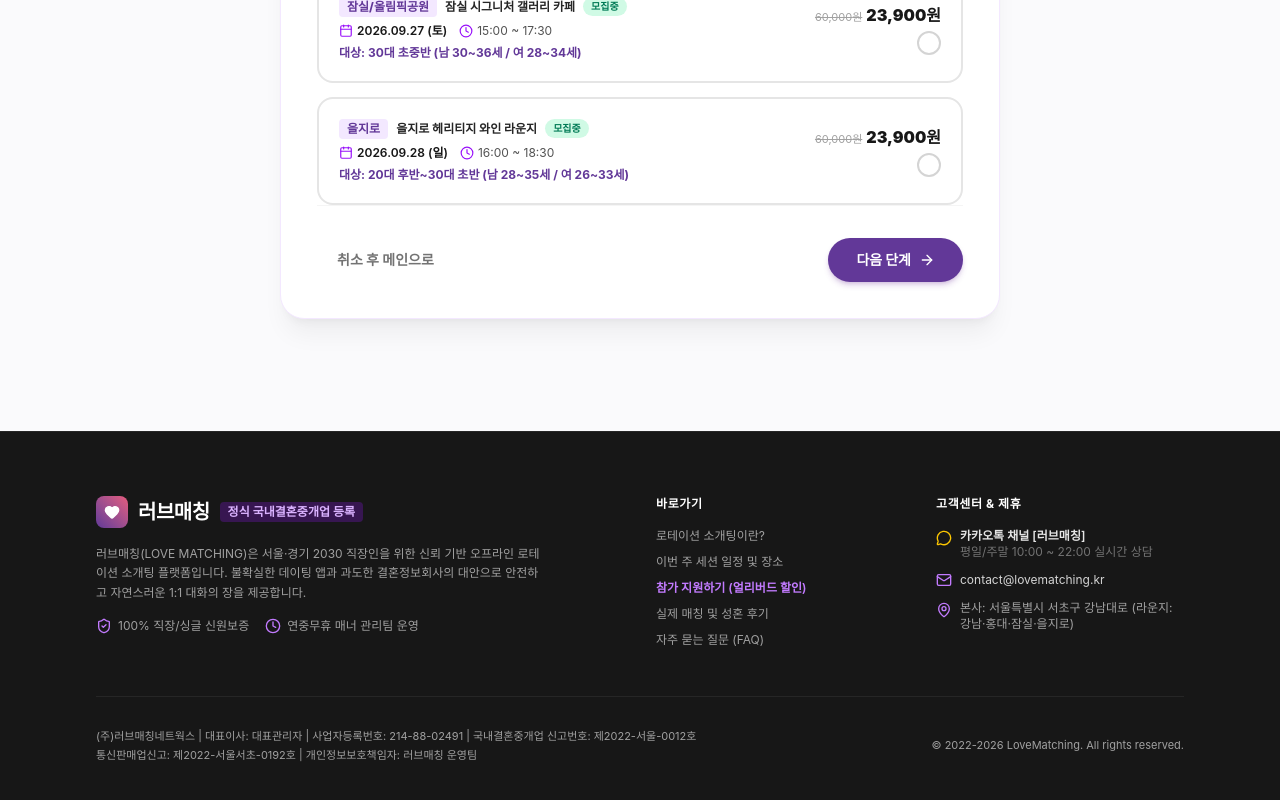
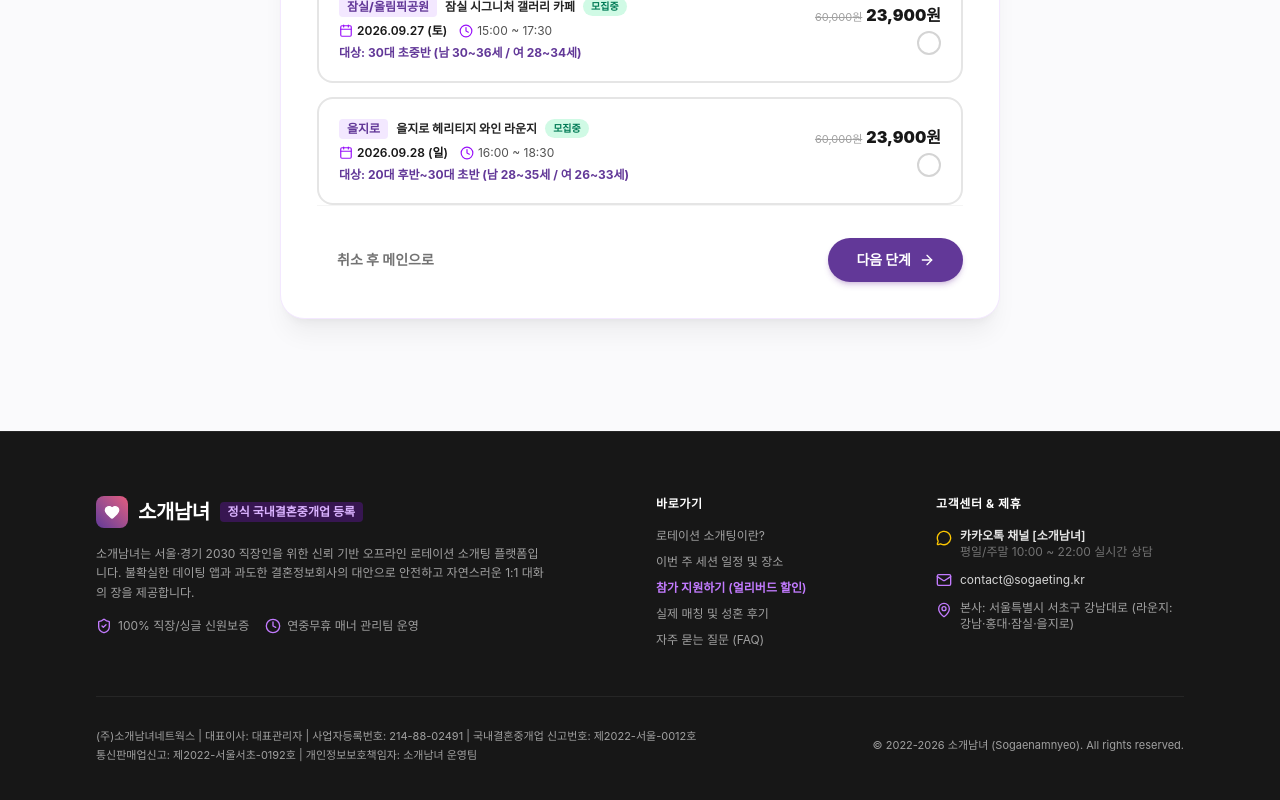
Before and after one commit to sooho-shin/sogae, a Next.js app: page /apply in a window 1280 px wide. Shown: the part 962-1762 px from the top of the page. Built offline with nearby package versions, Linux system fonts and the light colour scheme.

Commit message:
refactor: 브랜드명을 러브매칭에서 소개남녀로 전체 변경

```diff
--- a/src/app/layout.tsx
+++ b/src/app/layout.tsx
@@ -5,11 +5,11 @@ import Footer from '@/components/Footer';
 import FloatingCTA from '@/components/FloatingCTA';
 
 export const metadata: Metadata = {
-  title: '러브매칭 (LoveMatching) | 서울·경기 2030 직장인 로테이션 소개팅 1위',
+  title: '소개남녀 | 서울·경기 2030 직장인 로테이션 소개팅 1위',
   description:
-    '좋은 사람은 직접 마주했을 때 더 선명하게 보입니다. 어플의 불안함과 결정사의 부담을 없앤 가장 현실적인 1:1 오프라인 로테이션 소개팅 플랫폼. 100% 직장·미혼 신원 보증.',
+    '좋은 사람은 직접 마주했을 때 더 선명하게 보입니다. 어플의 불안함과 결정사의 부담을 없앤 가장 현실적인 1:1 오프라인 로테이션 소개팅 플랫폼 소개남녀. 100% 직장·미혼 신원 보증.',
   keywords: [
-    '러브매칭',
+    '소개남녀',
     '로테이션소개팅',
     '직장인소개팅',
     '서울소개팅',
@@ -20,10 +20,10 @@ export const metadata: Metadata = {
     '2030소개팅',
   ],
   openGraph: {
-    title: '러브매칭 | 서울·경기 2030 직장인 로테이션 소개팅 1위',
-    description: '좋은 사람은 직접 마주했을 때 더 선명하게 보입니다. 45,000명이 선택한 안전한 로테이션 소개팅.',
-    url: 'https://www.lovematching.kr',
-    siteName: '러브매칭',
+    title: '소개남녀 | 서울·경기 2030 직장인 로테이션 소개팅 1위',
+    description: '좋은 사람은 직접 마주했을 때 더 선명하게 보입니다. 45,000명이 선택한 안전한 로테이션 소개팅 소개남녀.',
+    url: 'https://www.sogaenamnyeo.kr',
+    siteName: '소개남녀',
     locale: 'ko_KR',
     type: 'website',
   },
--- a/src/app/page.tsx
+++ b/src/app/page.tsx
@@ -136,11 +136,11 @@ export default function HomePage() {
         </div>
       </section>
 
-      {/* 3. COMPARISON SECTION: WHY LOVE MATCHING? */}
+      {/* 3. COMPARISON SECTION: WHY SOGAENAMNYEO? */}
       <section className="py-16 md:py-24 max-w-6xl mx-auto px-4 sm:px-6 lg:px-8">
         <div className="text-center max-w-2xl mx-auto mb-12 md:mb-16 space-y-3">
           <span className="text-xs font-extrabold text-[#623898] uppercase tracking-wider bg-purple-100 px-3 py-1 rounded-full">
-            WHY LOVE MATCHING
+            WHY SOGAENAMNYEO
           </span>
           <h2 className="text-2xl sm:text-3xl md:text-4xl font-extrabold text-neutral-900">
             소개팅 앱과 결정사 사이,
@@ -181,17 +181,17 @@ export default function HomePage() {
             </div>
           </div>
 
-          {/* Option 2: Love Matching (Hero Card) */}
+          {/* Option 2: Sogaenamnyeo (Hero Card) */}
           <div className="relative bg-gradient-to-b from-purple-50 via-white to-purple-50/50 rounded-2xl p-6 sm:p-8 border-2 border-[#623898] shadow-xl shadow-purple-900/10 flex flex-col justify-between">
             <div className="absolute -top-3.5 left-1/2 -translate-x-1/2 px-4 py-1 rounded-full bg-[#623898] text-white text-xs font-black shadow-md">
-              BEST · 러브매칭 로테이션
+              BEST · 소개남녀 로테이션
             </div>
             <div>
               <div className="w-12 h-12 rounded-xl bg-gradient-to-tr from-[#623898] to-[#8C52FF] text-white flex items-center justify-center font-bold mb-4 shadow-md shadow-purple-500/30">
                 <Heart className="w-6 h-6 fill-white" />
               </div>
               <h3 className="text-xl font-extrabold text-neutral-900 mb-2">
-                러브매칭 로테이션 소개팅
+                소개남녀 로테이션 소개팅
               </h3>
               <p className="text-xs text-[#623898] font-semibold mb-6">
                 검증된 직장인과 프라이빗 1:1 대화
@@ -302,7 +302,7 @@ export default function HomePage() {
             <div className="space-y-2 text-center md:text-left">
               <div className="inline-flex items-center gap-1.5 px-3 py-1 rounded-full bg-white/10 text-xs font-semibold text-pink-300">
                 <Coffee className="w-3.5 h-3.5" />
-                <span>러브매칭만의 차별화된 시스템</span>
+                <span>소개남녀만의 차별화된 시스템</span>
               </div>
               <h4 className="text-xl sm:text-2xl font-extrabold">
                 침묵 걱정 NO! 1:1 대화카드 & 비밀 쪽지 매칭
@@ -511,7 +511,7 @@ export default function HomePage() {
             실제 참가자들의 생생한 후기
           </h2>
           <p className="text-neutral-600 text-sm sm:text-base">
-            누적 참가자 45,000명, 320쌍 이상의 성혼을 탄생시킨 러브매칭의 진짜 이야기
+            누적 참가자 45,000명, 320쌍 이상의 성혼을 탄생시킨 소개남녀의 진짜 이야기
           </p>
         </div>
 
--- a/src/components/Footer.tsx
+++ b/src/components/Footer.tsx
@@ -13,13 +13,13 @@ export default function Footer() {
               <div className="w-8 h-8 rounded-lg bg-gradient-to-tr from-[#623898] to-[#E55B7D] flex items-center justify-center text-white">
                 <Heart className="w-4 h-4 fill-white" />
               </div>
-              <span className="text-xl font-black text-white tracking-tight">러브매칭</span>
+              <span className="text-xl font-black text-white tracking-tight">소개남녀</span>
               <span className="text-xs px-2 py-0.5 rounded bg-purple-900/50 text-purple-300 font-semibold">
                 정식 국내결혼중개업 등록
               </span>
             </div>
             <p className="text-xs text-neutral-400 leading-relaxed max-w-md">
-              러브매칭(LOVE MATCHING)은 서울·경기 2030 직장인을 위한 신뢰 기반 오프라인 로테이션 소개팅 플랫폼입니다.
+              소개남녀는 서울·경기 2030 직장인을 위한 신뢰 기반 오프라인 로테이션 소개팅 플랫폼입니다.
               불확실한 데이팅 앱과 과도한 결혼정보회사의 대안으로 안전하고 자연스러운 1:1 대화의 장을 제공합니다.
             </p>
             <div className="flex items-center gap-4 text-xs text-neutral-400">
@@ -77,13 +77,13 @@ export default function Footer() {
               <div className="flex items-start gap-2">
                 <MessageCircle className="w-4 h-4 text-yellow-400 shrink-0 mt-0.5" />
                 <div>
-                  <span className="text-neutral-200 font-semibold block">카카오톡 채널 [러브매칭]</span>
+                  <span className="text-neutral-200 font-semibold block">카카오톡 채널 [소개남녀]</span>
                   <span className="text-neutral-500">평일/주말 10:00 ~ 22:00 실시간 상담</span>
                 </div>
               </div>
               <div className="flex items-center gap-2">
                 <Mail className="w-4 h-4 text-purple-400 shrink-0" />
-                <span className="text-neutral-300">contact@lovematching.kr</span>
+                <span className="text-neutral-300">contact@sogaeting.kr</span>
               </div>
               <div className="flex items-start gap-2">
                 <MapPin className="w-4 h-4 text-purple-400 shrink-0 mt-0.5" />
@@ -99,13 +99,13 @@ export default function Footer() {
         <div className="pt-8 border-t border-neutral-800 text-[11px] text-neutral-400 flex flex-col md:flex-row justify-between items-center gap-4">
           <div>
             <p>
-              (주)러브매칭네트웍스 | 대표이사: 대표관리자 | 사업자등록번호: 214-88-02491 | 국내결혼중개업 신고번호: 제2022-서울-0012호
+              (주)소개남녀네트웍스 | 대표이사: 대표관리자 | 사업자등록번호: 214-88-02491 | 국내결혼중개업 신고번호: 제2022-서울-0012호
             </p>
             <p className="mt-1 text-neutral-400">
-              통신판매업신고: 제2022-서울서초-0192호 | 개인정보보호책임자: 러브매칭 운영팀
+              통신판매업신고: 제2022-서울서초-0192호 | 개인정보보호책임자: 소개남녀 운영팀
             </p>
           </div>
-          <p>© 2022-2026 LoveMatching. All rights reserved.</p>
+          <p>© 2022-2026 소개남녀 (Sogaenamnyeo). All rights reserved.</p>
         </div>
       </div>
     </footer>
--- a/src/components/Header.tsx
+++ b/src/components/Header.tsx
@@ -19,7 +19,7 @@ export default function Header() {
             <div className="flex flex-col">
               <div className="flex items-center gap-1.5">
                 <span className="text-xl md:text-2xl font-black tracking-tight text-neutral-900">
-                  러브매칭
+                  소개남녀
                 </span>
                 <span className="text-[10px] font-bold px-1.5 py-0.5 rounded-full bg-purple-100 text-[#623898]">
                   SINCE 2022
--- a/src/data/mockData.ts
+++ b/src/data/mockData.ts
@@ -123,9 +123,9 @@ export const REVIEWS_DATA: Review[] = [
     occupation: '금융권 재무팀',
     sessionInfo: '잠실 올림픽공원 세션 참가',
     rating: 5,
-    title: '결혼정보회사 상담받고 현타왔는데 러브매칭이 정답이었네요',
+    title: '결혼정보회사 상담받고 현타왔는데 소개남녀가 정답이었네요',
     content:
-      '결정사 가입비 300만원 부르고 등급 매기는 게 너무 거부감 들었거든요. 러브매칭은 2만원대 참가비에 재직증명서랑 싱글 인증 다 확인된 진짜 괜찮은 직장인 분들만 나와서 놀랐습니다. 10명과 진솔하게 이야기 나누며 이상형을 찾을 수 있어서 가성비 최고입니다.',
+      '결정사 가입비 300만원 부르고 등급 매기는 게 너무 거부감 들었거든요. 소개남녀는 2만원대 참가비에 재직증명서랑 싱글 인증 다 확인된 진짜 괜찮은 직장인 분들만 나와서 놀랐습니다. 10명과 진솔하게 이야기 나누며 이상형을 찾을 수 있어서 가성비 최고입니다.',
     matched: true,
     date: '2026.09.03',
     badge: '성혼 예정 💍',
@@ -151,7 +151,7 @@ export const FAQ_DATA: FAQItem[] = [
     category: '참가 자격',
     question: '참가 자격 및 인증 절차는 어떻게 되나요?',
     answer:
-      '러브매칭은 2030 싱글 직장인을 대상으로 하며, 참가 신청 시 명함/사원증/건강보험자격득실확인서 등을 통해 직장 인증과 싱글(미혼) 확인을 100% 거칩니다. 신원이 불분명하거나 기혼자의 참가는 법적으로 엄격히 제한됩니다.',
+      '소개남녀는 2030 싱글 직장인을 대상으로 하며, 참가 신청 시 명함/사원증/건강보험자격득실확인서 등을 통해 직장 인증과 싱글(미혼) 확인을 100% 거칩니다. 신원이 불분명하거나 기혼자의 참가는 법적으로 엄격히 제한됩니다.',
   },
   {
     id: 'faq-2',
@@ -165,7 +165,7 @@ export const FAQ_DATA: FAQItem[] = [
     category: '매칭 및 결과',
     question: '현장에서 연락처를 바로 교환해야 하나요?',
     answer:
-      '아닙니다! 러브매칭은 참가자 보호를 위해 현장에서의 직접적인 연락처 교환을 지양합니다. 행사가 끝난 뒤 모바일 안심 쪽지 매칭표를 통해 호감 있는 상대 1~3지망을 비밀리에 제출하며, 서로 호감을 표현한 분들에 한해 익일 오전 매니저가 연락처를 전달해 드립니다.',
+      '아닙니다! 소개남녀는 참가자 보호를 위해 현장에서의 직접적인 연락처 교환을 지양합니다. 행사가 끝난 뒤 모바일 안심 쪽지 매칭표를 통해 호감 있는 상대 1~3지망을 비밀리에 제출하며, 서로 호감을 표현한 분들에 한해 익일 오전 매니저가 연락처를 전달해 드립니다.',
   },
   {
     id: 'faq-4',
@@ -186,7 +186,7 @@ export const FAQ_DATA: FAQItem[] = [
 export const TRUST_STATS = [
   { label: '누적 참가자', value: '45,000+', desc: '4년 연속 2030 직장인 선호도 1위' },
   { label: '평균 매칭률', value: '42.8%', desc: '10:10 세션 기준 상호 매칭 결과' },
-  { label: '누적 성혼 커플', value: '320쌍+', desc: '러브매칭을 통해 결혼에 골인한 커플' },
+  { label: '누적 성혼 커플', value: '320쌍+', desc: '소개남녀를 통해 결혼에 골인한 커플' },
   { label: '매주 참가자', value: '400명+', desc: '서울/경기 주말 정기 세션 운영' },
 ];
 
```
